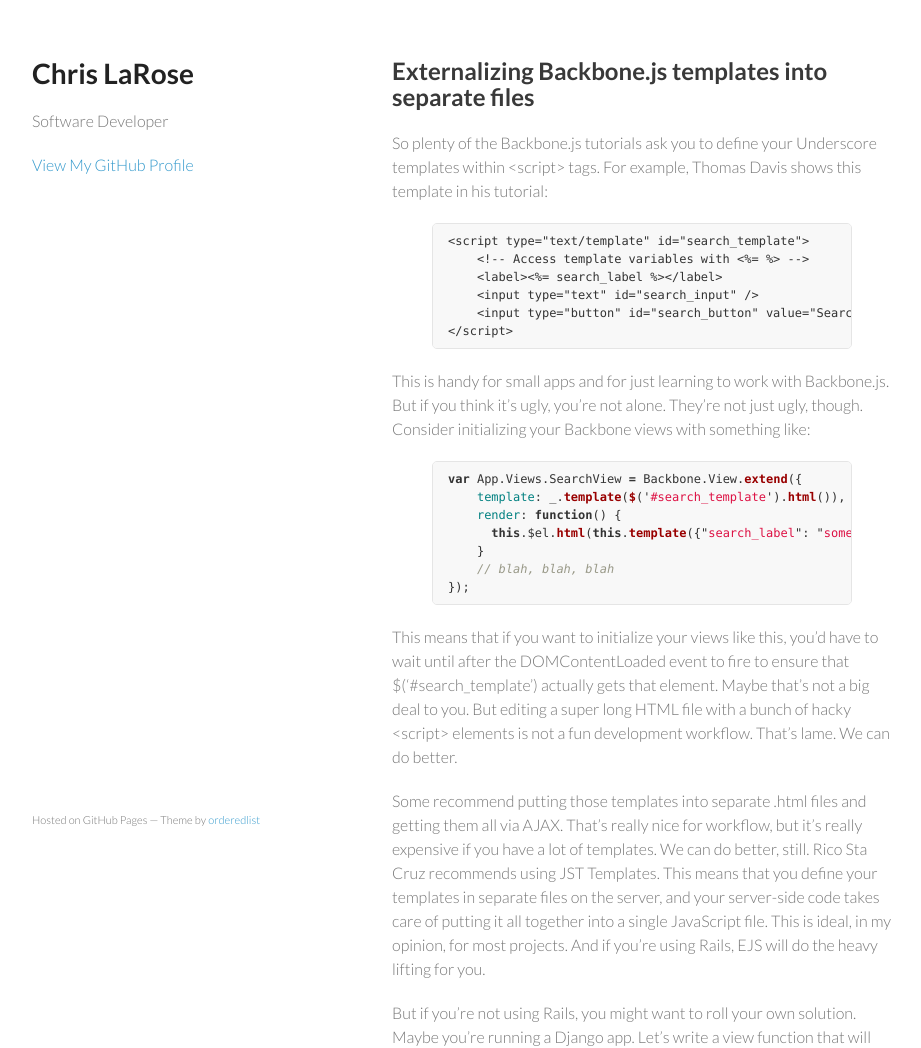
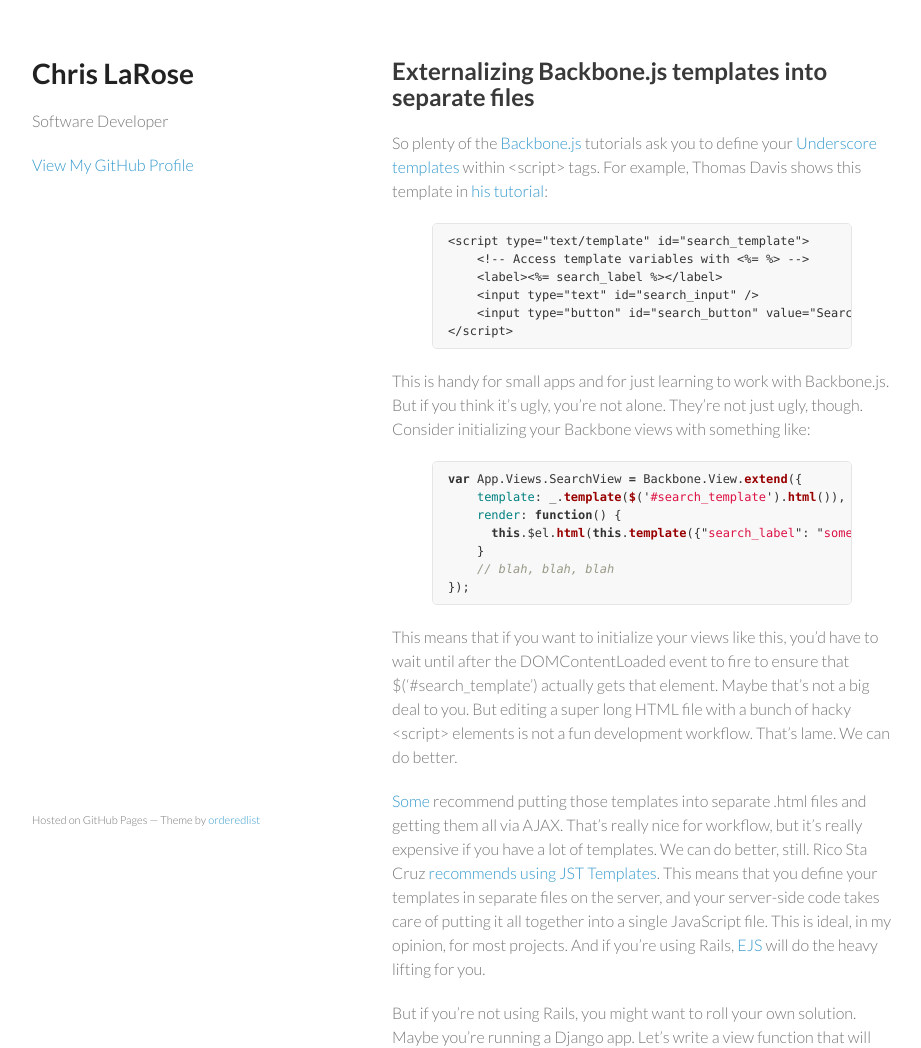
Before and after one commit to cjlarose/cjlarose.github.io, a Jekyll site: the page built from _posts/2012-12-12-externalizing-backbonejs-templates-into-separate-files.md, in a window 1280 px wide. Shown: the top 1048 px of the page, without its empty margins (178-1099 px from the left). Built offline with Jekyll 4.4.1, drawn with Linux system fonts in a browser that asks for light colours; part of the change alters nothing that is shown.

```diff
--- a/_posts/2012-12-12-externalizing-backbonejs-templates-into-separate-files.md
+++ b/_posts/2012-12-12-externalizing-backbonejs-templates-into-separate-files.md
@@ -2,7 +2,7 @@
 layout: blog_entry
 title: Externalizing Backbone.js templates into separate files
 ---
-So plenty of the Backbone.js tutorials ask you to define your Underscore templates within &lt;script&gt; tags.  For example, Thomas Davis shows this template in his tutorial:
+So plenty of the [Backbone.js](http://backbonejs.org/) tutorials ask you to define your [Underscore templates](http://underscorejs.org/#template) within &lt;script&gt; tags.  For example, Thomas Davis shows this template in [his tutorial](http://backbonetutorials.com/what-is-a-view/):
 
 {% highlight html+erb %}
 <script type="text/template" id="search_template">
@@ -27,7 +27,7 @@ var App.Views.SearchView = Backbone.View.extend({
 
 This means that if you want to initialize your views like this, you'd have to wait until after the DOMContentLoaded event to fire to ensure that $('#search_template') actually gets that element.  Maybe that's not a big deal to you.  But editing a super long HTML file with a bunch of hacky &lt;script&gt; elements is not a fun development workflow. That's lame.  We can do better.
 
-Some recommend putting those templates into separate .html files and getting them all via AJAX.  That's really nice for workflow, but it's really expensive if you have a lot of templates.  We can do better, still. Rico Sta Cruz recommends using JST Templates.  This means that you define your templates in separate files on the server, and your server-side code takes care of putting it all together into a single JavaScript file.  This is ideal, in my opinion, for most projects.  And if you're using Rails, EJS will do the heavy lifting for you.
+[Some](http://coenraets.org/blog/2012/01/backbone-js-lessons-learned-and-improved-sample-app/) recommend putting those templates into separate .html files and getting them all via AJAX.  That's really nice for workflow, but it's really expensive if you have a lot of templates.  We can do better, still. Rico Sta Cruz [recommends using JST Templates](http://ricostacruz.com/backbone-patterns/#jst_templates).  This means that you define your templates in separate files on the server, and your server-side code takes care of putting it all together into a single JavaScript file.  This is ideal, in my opinion, for most projects.  And if you're using Rails, [EJS](http://embeddedjs.com/) will do the heavy lifting for you.
 
 But if you're not using Rails, you might want to roll your own solution.  Maybe you're running a Django app.  Let's write a view function that will return a dynamically-generated JavaScript file that includes all of our Underscore templates.
 
```
